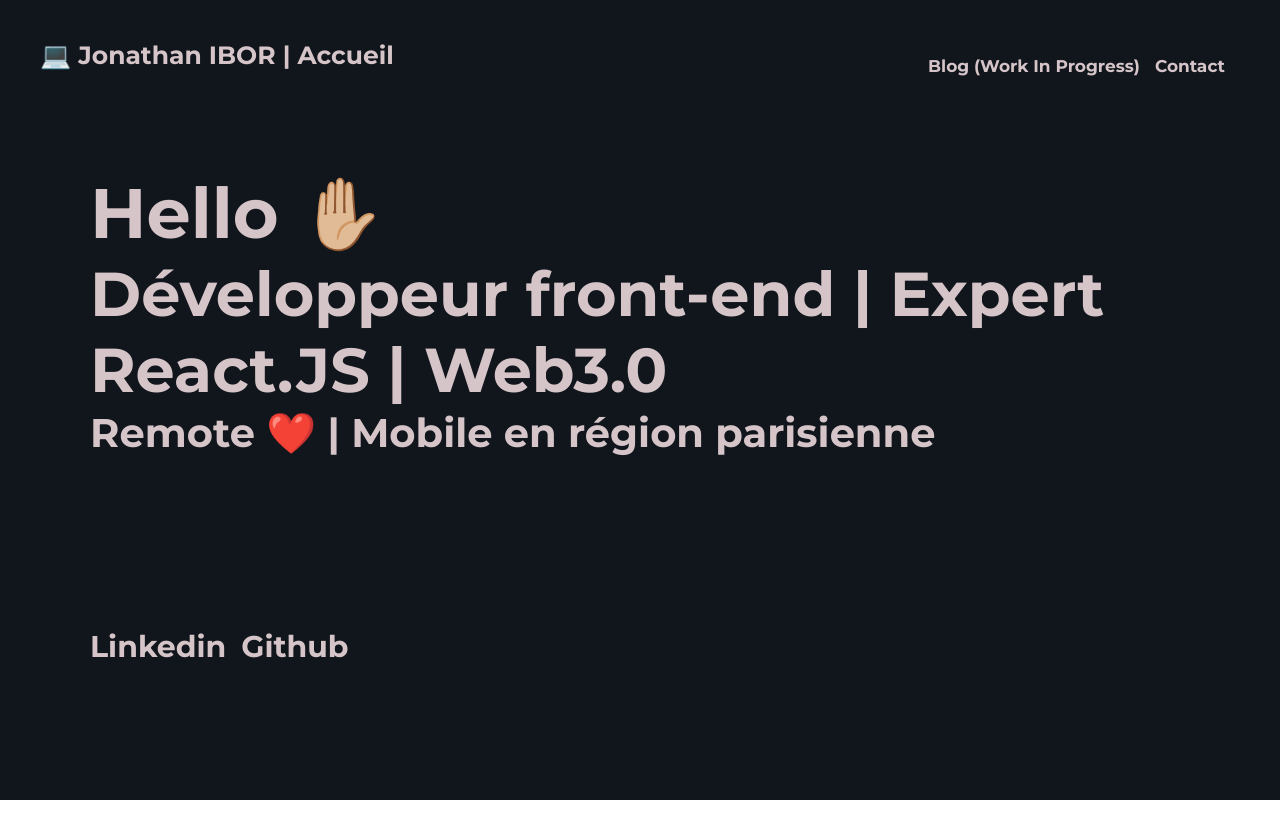
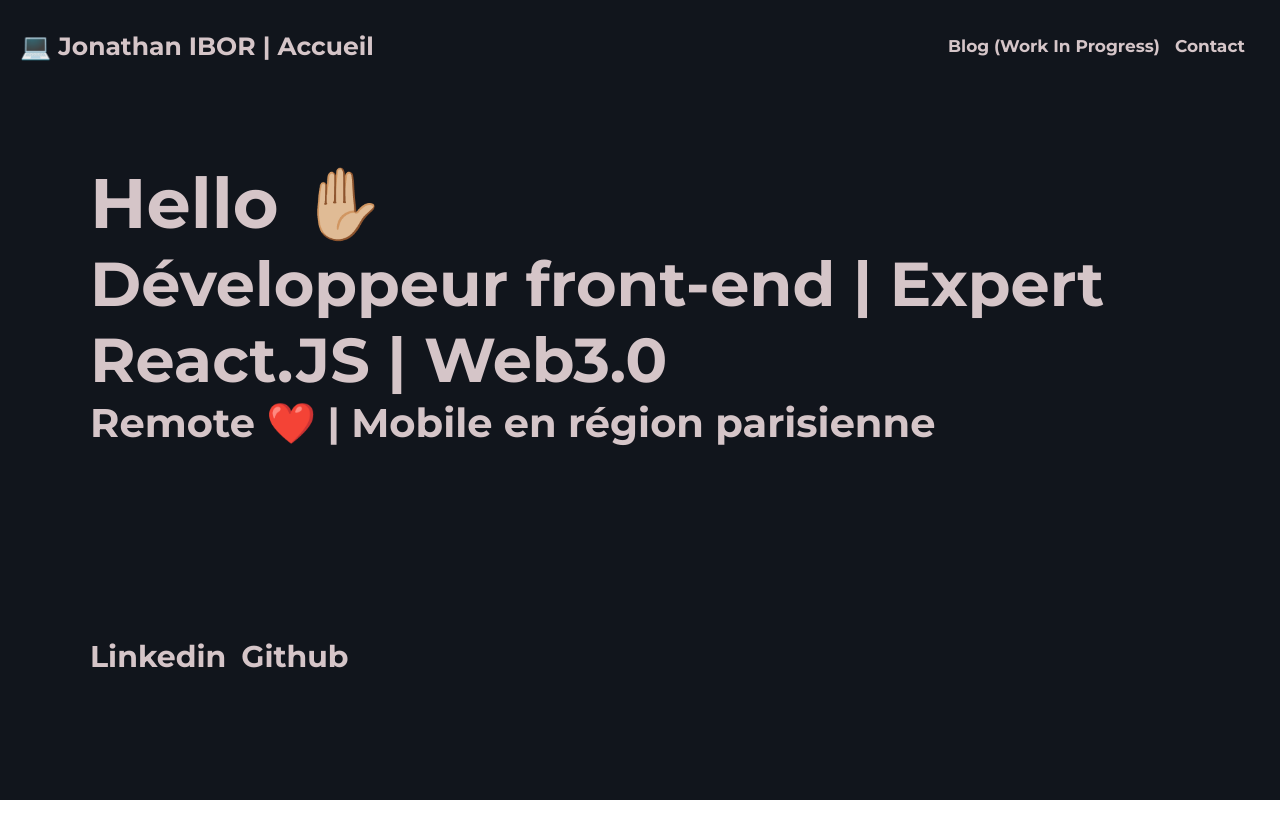
Before and after one commit to Kola-Kola/NewPortfolio, a Next.js app: page / in a window 1280 px wide. Built offline with nearby package versions, Linux system fonts and the light colour scheme.

Commit message:
chore: update css nav

```diff
--- a/components/layouts/PageLayout.tsx
+++ b/components/layouts/PageLayout.tsx
@@ -10,11 +10,12 @@ import styled from "styled-components";
 const NavContainer = styled.section`
   display: flex;
   justify-content: space-between;
+  align-items: center;
 `
 
 const PageLayout = (props: any) => {
   return (
-    <div className={styles.container}>
+    <>
       <Head>
         <title>Jonathan IBOR | ${props.page ?? ''}</title>
         <meta name="description" content="Jonathan IBOR | Développeur front-end | Expert React.js" />
@@ -35,7 +36,7 @@ const PageLayout = (props: any) => {
         </nav>
       </NavContainer>
       { props.children }
-    </div>
+    </>
   )
 }
 
```
